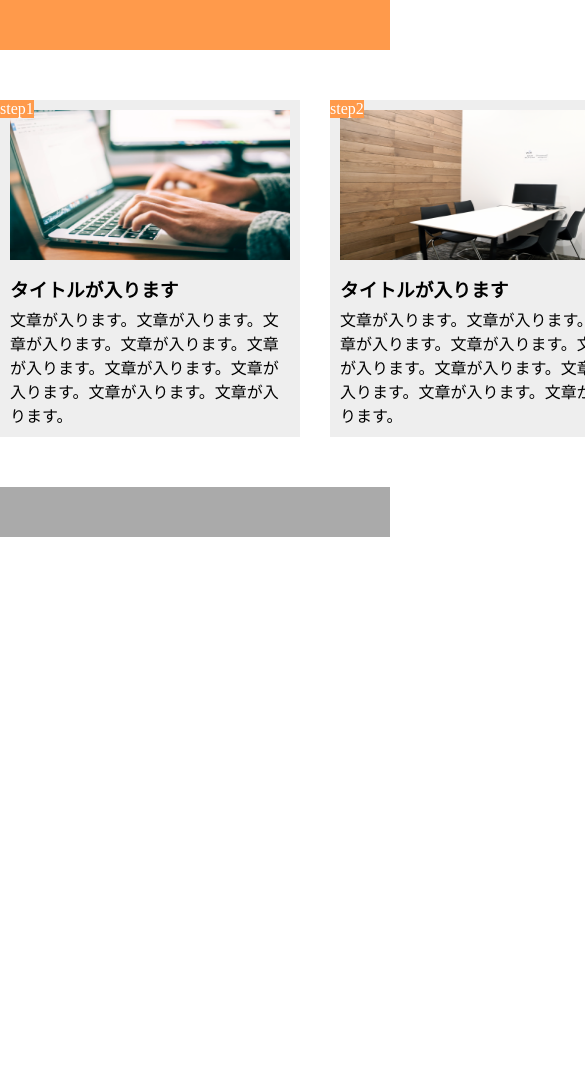
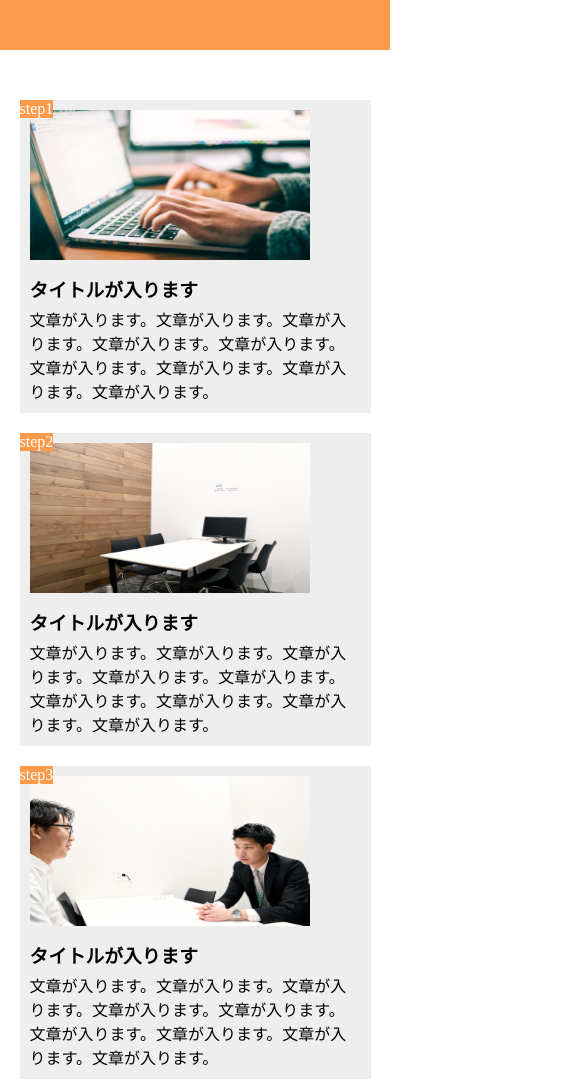
Before and after one commit to Yoichi-Maribao/responsive, a plain HTML site: page index.html in a window 390 px wide. Shown: the top 1082 px of the page, 585 px wide, since content can reach past the window. Before the commit the page ends 844 px from the top, so only its background shows below. Drawn offline with Linux system fonts and the light colour scheme.

Commit message:
レスポンシブ対応

```diff
--- a/style.css
+++ b/style.css
@@ -5,7 +5,6 @@
 }
 
 header {
-    width: 100%;
     height: 50px;
     background-color: #FF9A4B;
 }
@@ -21,8 +20,12 @@ header {
     background-color: #EEE;
     position: relative;
     padding: 10px;
+    margin-right: 30px;
 }
 
+.content-box:last-child {
+    margin-right: 0;
+}
 .content-box span {
     background-color: #FF9A4B;
     color: #fff;
@@ -31,31 +34,22 @@ header {
     left: 0;
 }
 
-.content-box:nth-child(2) {
-    margin-left: 30px;
-    margin-right: 30px;
-}
-
 .content-img {
     height: 150px;
+    background-size: 280px 100%;
+    background-repeat: no-repeat;
 }
 
 .content-box:nth-child(1) .content-img {
     background-image: url(img/flow01.png);
-    background-size: 280px 100%;
-    background-repeat: no-repeat;
 }
 
 .content-box:nth-child(2) .content-img {
     background-image: url(img/flow02.png);
-    background-size: 280px 100%;
-    background-repeat: no-repeat;
 }
 
 .content-box:nth-child(3) .content-img {
     background-image: url(img/flow03.png);
-    background-size: 280px 100%;
-    background-repeat: no-repeat;
 }
 
 .content-box h3 {
@@ -64,7 +58,21 @@ header {
 }
 
 footer {
-    width: 100%;
     height: 50px;
     background-color: #AAA;
 }
+
+@media screen and (max-width: 450px){
+    .contents {
+        width: 100%;
+        display: block;
+    }
+
+    .content-box {
+        width: 90%;
+        margin: 20px auto;
+    }
+    .content-box:last-child {
+        margin-right: auto;
+    }
+}
```
